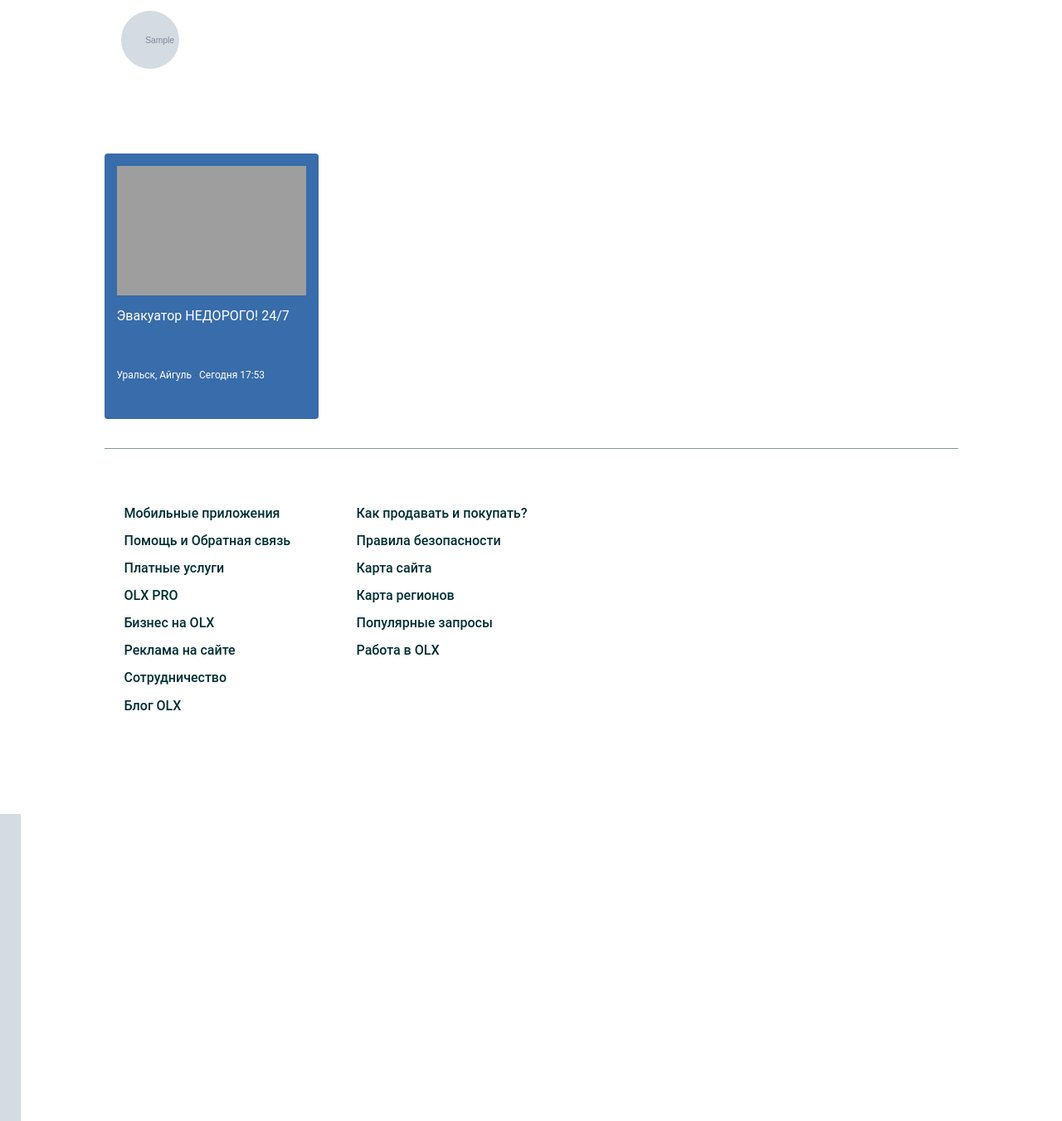
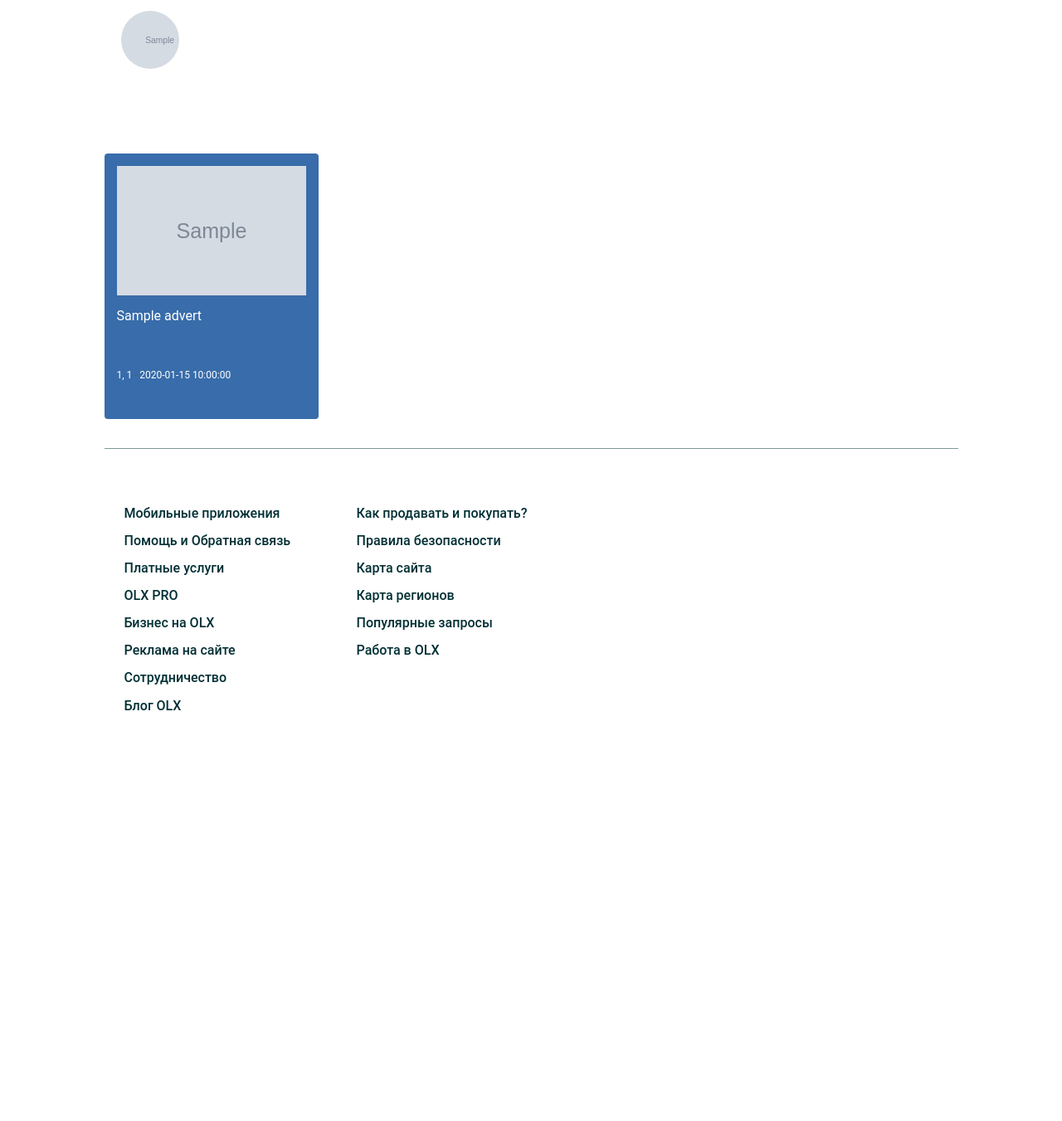
Before and after one commit to Erzhh/LightStore, a PHP site: page / in a window 1280 px wide. Shown: the part 344-1695 px from the top of the page at 83% size. After the commit the page ends 1200 px from the top, so only its background shows below. Run offline with PHP 8.4, Linux system fonts and the light colour scheme; tables that the repository leaves empty or names only in its code hold one stand-in row (values such as "Sample post"); grey boxes marked "Sample" are stand-in pictures; some web fonts are replaced; grey boxes are pictures that could not be loaded.

Commit message:
ooooooooooo

```diff
--- a/assets/css/olx-demo.css
+++ b/assets/css/olx-demo.css
@@ -45,6 +45,7 @@ justify-content: flex-end;
     height: 110px;
     align-items: center;
     justify-content: center;
+    color: black;
 }
 .img{
     width: 70px;
--- a/index.php
+++ b/index.php
@@ -147,7 +147,7 @@
 
                             <div class='categories'>
                                 <div class='img' style=\"background-image: url('images/$newArray[image]');\"></div>
-                                <span>$newArray[title_ru]</span>
+                                <p>$newArray[title_ru]</p>
                             </div>
 
                             ";
@@ -167,49 +167,53 @@
                     VIP-объявления </h3>
             </header>
             <ul class="gallerywide clr normal" id="gallerywide">
+            <?php
 
-                <li rel="" class="wrap tleft rel fleft ad_idj604A " data-adnumber="16" data-id="282180636">
-                    <div class="mheight tcenter">
-                        <a title="Эвакуатор НЕДОРОГО! 24/7"
-                            href="https://www.olx.kz/obyavlenie/evakuator-nedorogo-24-7-IDj604A.html"
-                            class="thumb tdnone scale1 rel detailsLinkPromoted linkWithHash ">
-                            <img alt="Эвакуатор НЕДОРОГО! 24/7"
-                                src="https://frankfurt.apollo.olxcdn.com:443/v1/files/a1otlr70hgm63-KZ/image;s=644x461">
-                            <span class="inlblk icon paid  abs zi2" title="ТОП"></span>
+                $q = mysqli_query($c, "SELECT * FROM `advert`");
 
+                while($newArray = mysqli_fetch_assoc($q)){
+
+                echo "
+                <li rel='' class='wrap tleft rel fleft ad_idj604A '>
+                    <div class='mheight tcenter'>
+                        <a href='about_advert.php'
+                            class='thumb tdnone scale1 rel detailsLinkPromoted linkWithHash '>
+                            <img alt=''
+                                src='advert_images/$newArray[images]' style='background-size: cover;'>
+                            <span class='inlblk icon paid  abs zi2'></span>
                         </a>
                     </div>
-                    <div class="inner">
+                    <div class='inner'>
 
-                        <h4 class="normal">
-                            <a href="about_advert.php"
-                                title="Эвакуатор НЕДОРОГО! 24/7" class="link linkWithHash detailsLinkPromoted">
-                                <strong>Эвакуатор НЕДОРОГО! 24/7</strong>
+                        <h4 class='normal'>
+                            <a href='about_advert.php'
+                                class='link linkWithHash detailsLinkPromoted'>
+                                <strong>$newArray[title]</strong>
                             </a>
                         </h4>
-                        <p class="lheight14 color-1 margintop2 brkword">
-                            <span class="breadcrumb small">
-                                Авто услуги » Услуги эвакуатора
-                                <span>Уральск, Айгуль</span> </span>
+                        <p class='lheight14 color-1 margintop2 brkword'>
+                            <span class='breadcrumb small'></span>
                         </p>
                     </div>
-                    <ul class="date-location">
-                        <li>Уральск, Айгуль</li>
-                        <li>Сегодня 17:53</li>
+                    <ul class='date-location'>
+                        <li>$newArray[city_id], $newArray[author_id]</li>
+                        <li>$newArray[public_time]</li>
                     </ul>
-                    <div class="price ">
+                    <div class='price '>
                     </div>
-                    <div class="favtab abs zi3 observelinkgallery">
-                        <a class="inlblk lheight16 tdnone observe-link  {id:282180636}" href="#"
-                            data-statkey="ad.observed.list">
-                            <span class="icon inlblk observe2 vtop observed-282180636" data-icon="star"></span>
+                    <div class='favtab abs zi3 observelinkgallery'>
+                        <a class='inlblk lheight16 tdnone observe-link  {id:282180636}' href='#'
+                            data-statkey='ad.observed.list'>
+                            <span class='icon inlblk observe2 vtop observed-282180636' data-icon='star'></span>
                         </a>
-                        <div class="suggesttitle small top abs br4 hidden">
+                        <div class='suggesttitle small top abs br4 hidden'>
                             <p>В избранные</p>
                         </div>
                     </div>
                 </li>
-
+                ";
+                }
+            ?>
             </ul>
 
         </section>
@@ -281,24 +285,24 @@ LightOrDark(localStorage.getItem('toogle'));
     </div> <!-- BODY CONTRIB -->
 
     <?php
-        $q = mysqli_query($c, "SELECT * FROM `advert`");
+        // $q = mysqli_query($c, "SELECT * FROM `advert`");
 
-        while($newArray = mysqli_fetch_assoc($q)){
+        // while($newArray = mysqli_fetch_assoc($q)){
 
-            echo"
+        //     echo"
 
-                <div class='adverts'>
-                    <div class='img_adv' style=\"background-image: url('images/$newArray[images]');\"></div>
-                    <h3 class='title_adv'>$newArray[title]</h3>
-                    <div class='info'>
-                        <h5>$newArray[city_id],$newArray[author_id]</h5>
-                        <h5>$newArray[public_time]</h5>
-                    </div>
-                </div>
+        //         <div class='adverts'>
+        //             <div class='img_adv' style=\"background-image: url('images/$newArray[images]');\"></div>
+        //             <h3 class='title_adv'>$newArray[title]</h3>
+        //             <div class='info'>
+        //                 <h5>$newArray[city_id],$newArray[author_id]</h5>
+        //                 <h5>$newArray[public_time]</h5>
+        //             </div>
+        //         </div>
 
-            ";
+        //     ";
 
-        }
+        // }
     ?>
 </body>
 
```
Also changed, not shown: advert_images/uuuuuuuuuuuuuuuuuuuuuuuuuuuuuuuuuuuuuuuuu.png (added).
